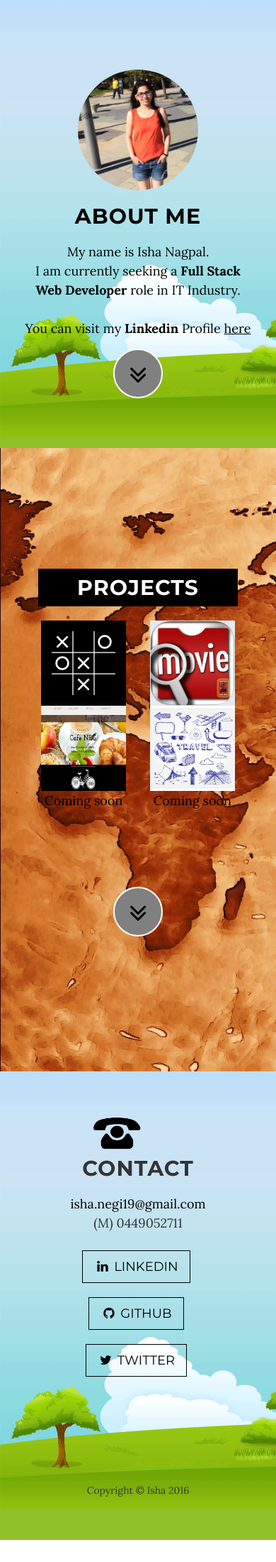
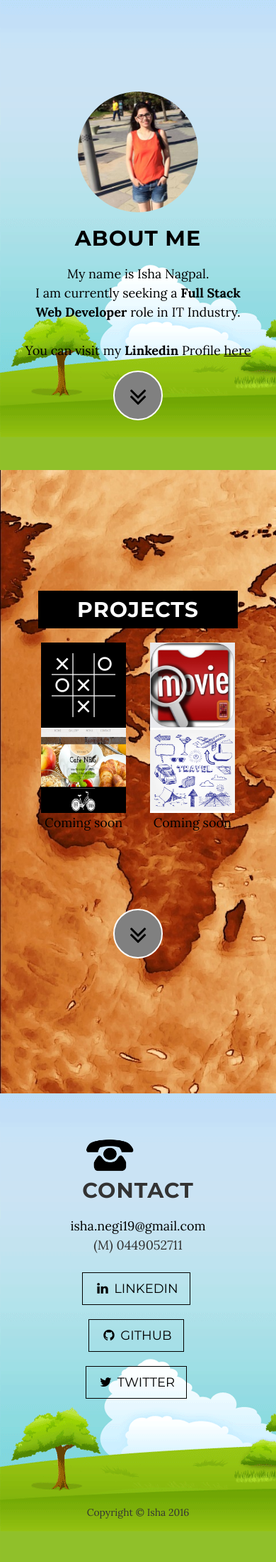
Before and after one commit to isha1111/Portfolio, a PHP site: page / in a window 390 px wide. Shown: the part 845-3045 px from the top of the page at 71% size. Before the commit the page ends 3014 px from the top, so only its background shows below. Run offline with PHP 8.4, Linux system fonts and the light colour scheme; some libraries are stand-ins or nearby versions.

Commit message:
fixed padding

```diff
--- a/css/custom.css
+++ b/css/custom.css
@@ -12,7 +12,13 @@
   background-color: gray;
   border-radius: 2px solid gray;
 }
-
+.balloon {
+  float: left;
+  position: absolute;
+  height: 500px;
+  width: 700px;
+  vertical-align:
+}
 #about {
   background-image: url('../img/about.png');
 }
@@ -220,7 +226,7 @@ video#bgvid {
     display: none;
   }
   #about {
-    padding-top: 249px;
+    padding-top: 280px;
   }
   .download-section .col-sm-2 {
     width: 150px!important;
@@ -237,6 +243,6 @@ video#bgvid {
     animation: none;
     position: absolute;
     top:-35%;
-    right:36%;
+    right:38.5%;
   }
 }
```
Also changed, not shown: home.html (+11 -1 lines).
